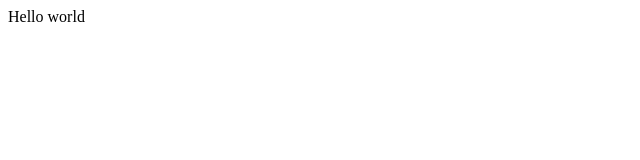
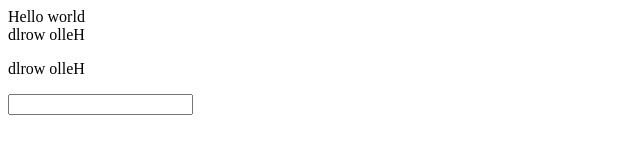
Before and after one commit to nguyenvanthucframgia2016/vuejs, a website: page index.html in a window 1280 px wide. Shown: the whole page, without its empty margins (0-640 px from the left). Drawn offline with nearby package versions, Linux system fonts and the light colour scheme.

Commit message:
computed properties and watchers

```diff
--- a/index.html
+++ b/index.html
@@ -8,13 +8,38 @@
 <body>
     <div class="app">
         {{ messages }}
+        <div class="reverse">
+            {{ reverseMessage }}
+            <p>{{ reverse() }}</p>
+        </div>
+        <div class="watchers">
+            <input type="text" v-model="question">
+        </div>
     </div>
 
     <script type="text/javascript">
         var app = new Vue({
             el: '.app',
             data: {
-                messages: 'Hello world'
+                messages: 'Hello world',
+                question: ''
+            },
+            computed: {
+                reverseMessage: function () {
+                    return this.messages.split('').reverse().join('');
+                }
+            },
+            methods: {
+                reverse: function () {
+                    return this.messages.split('').reverse().join('');
+                }
+            },
+            watch: {
+                question: function (newValue, oldValue) {
+                    console.log('oldValue', oldValue);
+                    console.log('newValue', newValue);
+                    console.log('question', this.question);
+                }
             }
         });
     </script>
--- a/package.json
+++ b/package.json
@@ -17,6 +17,7 @@
   },
   "homepage": "https://github.com/nguyenvanthucframgia2016/vuejs#readme",
   "dependencies": {
+    "axios": "^0.16.2",
     "bootstrap": "^3.3.7",
     "jquery": "^3.2.1",
     "vue": "^2.3.4"
```
Also changed, not shown: README.md.
